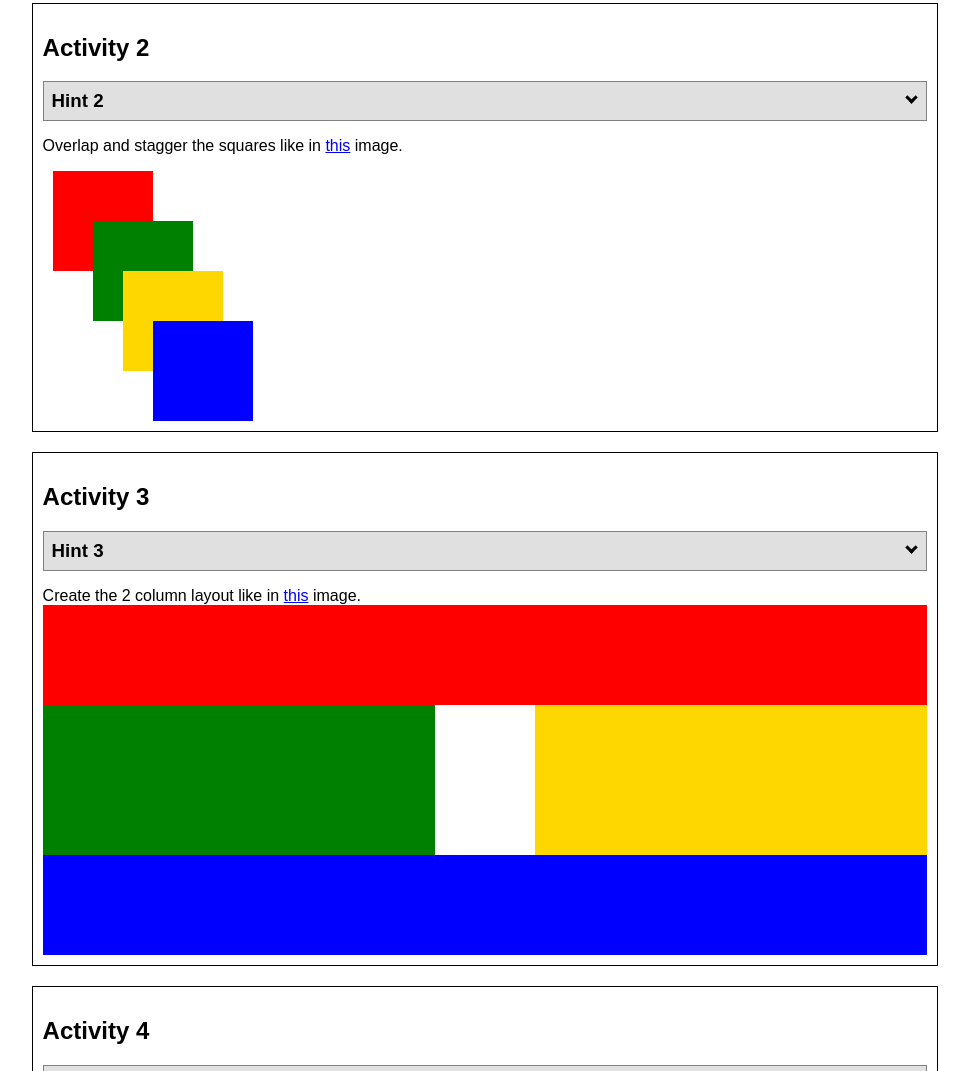
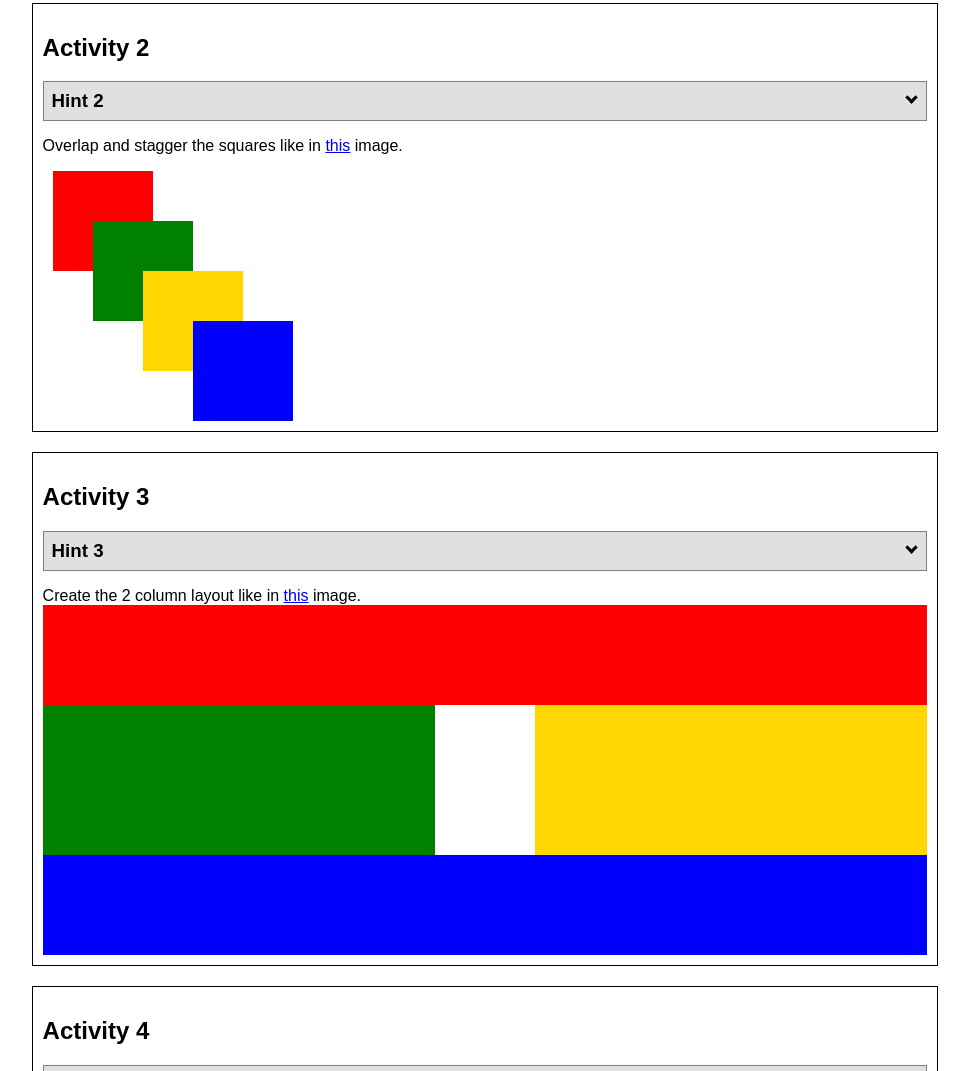
Before and after one commit to nathanraventos/Web.-Dev, a plain HTML site: page positioning.html in a window 1280 px wide. Shown: the part 1005-2076 px from the top of the page, without its empty margins (155-1124 px from the left). Drawn offline with Linux system fonts and the light colour scheme.

Commit message:
homework update

```diff
--- a/positionstyles.css
+++ b/positionstyles.css
@@ -56,14 +56,14 @@
   height: 100px;
   background-color: gold;
   margin-top: -50px;
-  margin-left: 80px;
+  margin-left: 100px;
 }
 .blue2 {
   width: 100px;
   height: 100px;
   background-color: blue;
   margin-top: -50px;
-  margin-left: 110px
+  margin-left: 150px
 }
 /* Activity 3 styles */
 .content3 {
```
